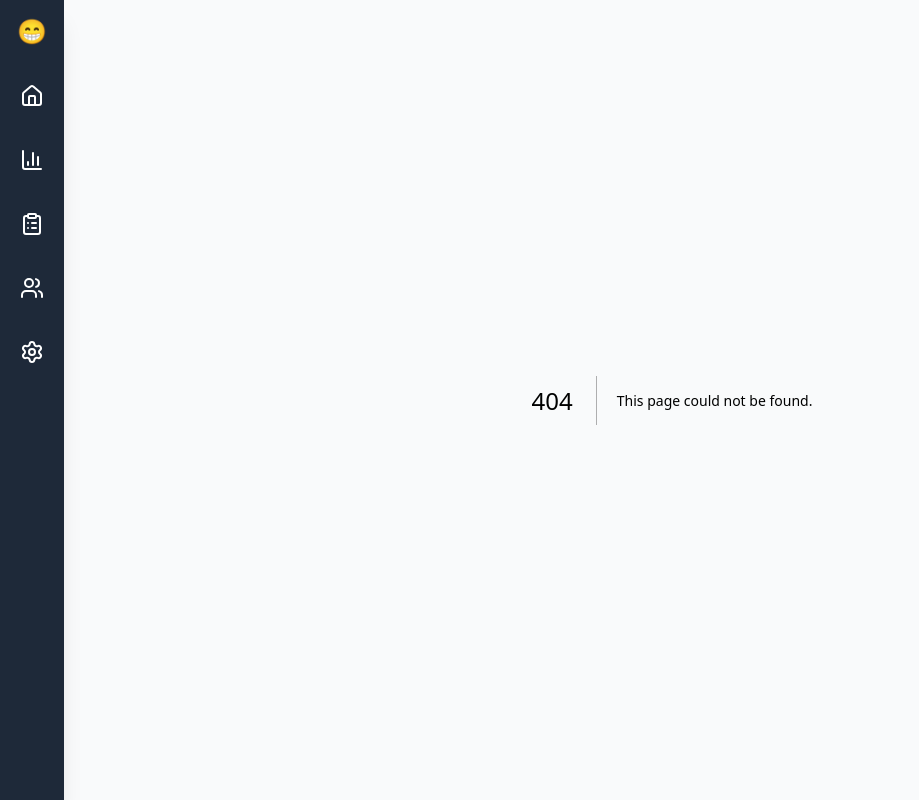
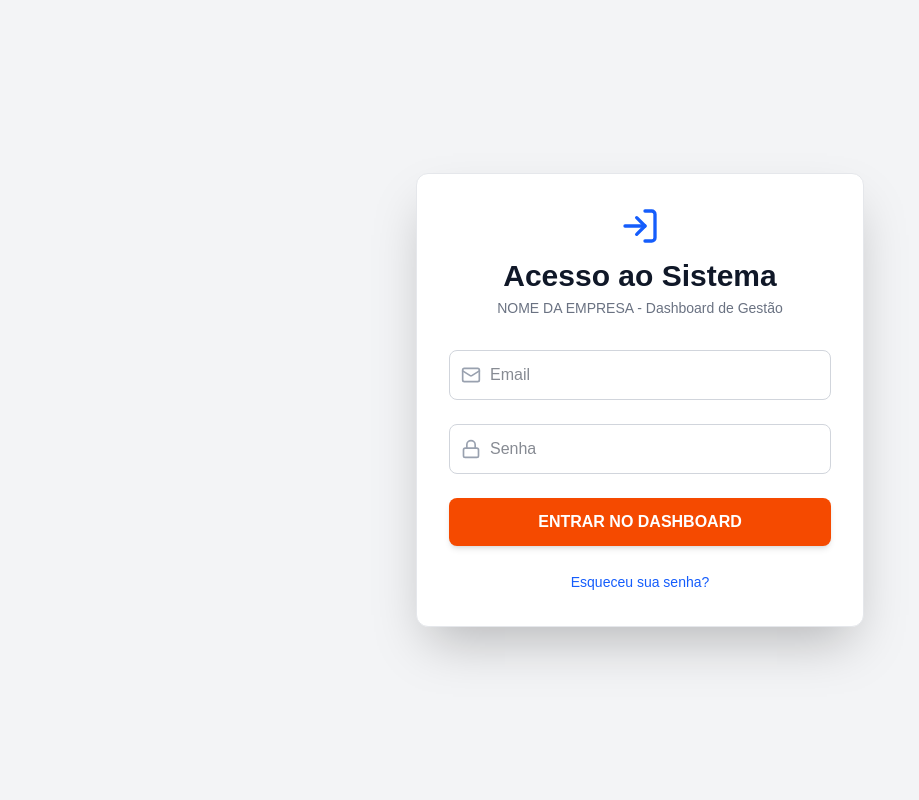
Before and after one commit to Patheis/SaaS, a Next.js app: page /SaaS/login in a window 1280 px wide. Before the commit this address had no page. Shown: the whole page, without its empty margins (0-919 px from the left). Built offline with nearby package versions, Linux system fonts and the light colour scheme.

Commit message:
Tela de login funcional, e css atualizado para o login

```diff
--- a/src/app/dashboard-detalhe/page.tsx
+++ b/src/app/dashboard-detalhe/page.tsx
@@ -1,12 +1,11 @@
-// src/app/dashboard-detalhe/page.tsx
-
 'use client';
 
 import Header from '@/components/Layout/Header';
 import BarChartComponent from '@/components/Dashboard/BarChartComponent';
 import PieChartComponent from '@/components/Dashboard/PieChartComponent';
+import DashboardLayout from '@/components/Layout/DashboardLayout'; // ⬅️ IMPORTADO!
 
-// Dados mockados
+// Dados mockados (sem alteração)
 const barData = [
   { name: 'Jan', Meta: 4000, Realizado: 2400 },
   { name: 'Fev', Meta: 3000, Realizado: 1398 },
@@ -25,6 +24,8 @@ const pieData = [
 
 export default function DashboardDetalhePage() {
   return (
+    // ⬅️ ENVOLVIMENTO CORRETO
+    <DashboardLayout>
       <div>
         <Header title="VISÃO GERAL" subtitle="Análise Detalhada dos Processos" />
 
@@ -35,7 +36,7 @@ export default function DashboardDetalhePage() {
 
             {/* Card para o Gráfico de Barras */}
             <div className="bg-white p-6 rounded-xl shadow-lg h-96">
-            <h3 className="font-semibold text-lg mb-4 border-b pb-2">Meta vs. Realizado (Mensal)</h3>
+              <h3 className="font-extrabold text-xl text-gray-900 mb-4 border-b pb-2">Meta vs. Realizado (Mensal)</h3>
               <div className="h-4/5">
                   <BarChartComponent data={barData} />
               </div>
@@ -43,7 +44,7 @@ export default function DashboardDetalhePage() {
 
             {/* Card para o Gráfico de Pizza */}
             <div className="bg-white p-6 rounded-xl shadow-lg h-96">
-            <h3 className="font-semibold text-lg mb-4 border-b pb-2">Distribuição de Riscos</h3>
+              <h3 className="font-extrabold text-xl text-gray-900 mb-4 border-b pb-2">Distribuição de Riscos</h3>
               <div className="h-4/5">
                   <PieChartComponent data={pieData} />
               </div>
@@ -51,5 +52,6 @@ export default function DashboardDetalhePage() {
           </div>
         </div>
       </div>
+    </DashboardLayout>
   );
 }
--- a/src/app/gestao-sistema/page.tsx
+++ b/src/app/gestao-sistema/page.tsx
@@ -1,14 +1,12 @@
-// src/app/gestao-sistema/page.tsx
 'use client';
 
 import Header from '@/components/Layout/Header';
 import React, { useState, useMemo } from 'react';
-import { Search, User, Clock, CheckCircle, RotateCcw } from 'lucide-react';
-// IMPORTAÇÃO CORRIGIDA: Precisamos do PaginationControls
+import { Search, User, CheckCircle, RotateCcw } from 'lucide-react';
 import PaginationControls from '@/components/UI/PaginationControls';
-import { ProcessoStatus } from '@/data/types';
+import DashboardLayout from '@/components/Layout/DashboardLayout'; // ⬅️ IMPORTADO!
 
-// Tipagem Específica para Logs (ADICIONAR À src/data/types.ts ANTES DO COMMIT)
+// NOTA: A tipagem LogEntry precisa estar em src/data/types.ts para o projeto compilar
 interface LogEntry {
   id: number;
   usuario: string;
@@ -30,7 +28,7 @@ const mockLogs: LogEntry[] = [
   { id: 7, usuario: 'carlos', nome: 'Carlos Silva', responsabilidade: 'Equipe', acao: 'Logout', data: '2025-11-06 12:00', status: 'Sucesso' },
 ];
 
-// Componente da Tabela de Logs (sem alteração)
+// Componente da Tabela de Logs
 const LogsTable = ({ data }: { data: LogEntry[] }) => {
     const getStatusColor = (status: LogEntry['status']) => {
         if (status === 'Falha') return 'bg-red-100 text-red-800 border-red-500';
@@ -79,7 +77,7 @@ export default function GestaoSistemaPage() {
   const [selectedResponsabilidade, setSelectedResponsabilidade] = useState('');
   const [selectedStatus, setSelectedStatus] = useState('');
   const [currentPage, setCurrentPage] = useState(1);
-  const [itemsPerPage, setItemsPerPage] = useState(10); // Adicionado estado itemsPerPage
+  const [itemsPerPage, setItemsPerPage] = useState(10);
 
   const filteredLogs = useMemo(() => {
     let list = mockLogs;
@@ -104,6 +102,8 @@ export default function GestaoSistemaPage() {
   const statusLogUnicos = useMemo(() => ['Sucesso', 'Falha', 'Aviso'], []);
 
   return (
+    // ⬅️ ENVOLVIMENTO CORRETO
+    <DashboardLayout>
       <div>
         <Header title="Gestão do Sistema" subtitle="Logs de Acesso e Auditoria" />
 
@@ -176,5 +176,6 @@ export default function GestaoSistemaPage() {
           </div>
         </div>
       </div>
+    </DashboardLayout>
   );
 }
--- a/src/app/layout.tsx
+++ b/src/app/layout.tsx
@@ -1,6 +1,4 @@
-// src/app/layout.tsx (Versão Simplificada)
 import './globals.css';
-import Sidebar from '@/components/Layout/Sidebar'; // Apenas a Sidebar
 
 export default function RootLayout({
   children,
@@ -10,14 +8,8 @@ export default function RootLayout({
   return (
     <html lang="pt-BR">
       <body>
-        <div className="flex h-screen bg-gray-50">
-          <Sidebar />
-
-          {/* pl-16 define o espaçamento fixo para a Sidebar de 16 unidades de largura (w-16) */}
-          <main className="flex-1 overflow-y-auto pl-16 transition-all duration-300">
-            {children}
-          </main>
-        </div>
+        {/* O children agora renderiza o conteúdo de tela cheia (como Login) ou o DashboardLayout (nas outras páginas) */}
+        {children}
       </body>
     </html>
   );
--- /dev/null
+++ b/src/app/login/page.tsx
@@ -0,0 +1,112 @@
+'use client';
+
+import React, { useState } from 'react';
+import Link from 'next/link';
+import { LogIn, Mail, Lock } from 'lucide-react';
+import { useRouter } from 'next/navigation'; // ⬅️ 1. IMPORTAR ROUTER
+
+export default function LoginPage() {
+  const [email, setEmail] = useState('');
+  const [password, setPassword] = useState('');
+  const [loading, setLoading] = useState(false);
+
+  const router = useRouter(); // ⬅️ 2. INICIALIZAR ROUTER
+
+  const handleSubmit = (e: React.FormEvent) => {
+    e.preventDefault();
+    setLoading(true);
+
+    // Simulação de login
+    setTimeout(() => {
+      setLoading(false);
+
+      // Validação usando credenciais mockadas
+      if (email === 'teste@com' && password === '123') {
+
+        // ⬅️ 3. REDIRECIONAMENTO CORRIGIDO: usa router.push para a rota raiz (/).
+        // O Next.js tratará automaticamente o prefixo /SaaS/ se você estiver no GitHub Pages.
+        router.push('/');
+
+      } else {
+        alert('Credenciais inválidas. Tente novamente.');
+      }
+    }, 1500);
+  };
+
+  return (
+    // Fundo cinza e altura total
+    <div className="flex min-h-screen items-center justify-center bg-gray-100 p-4">
+
+      {/* Card de Login Centralizado */}
+      <div className="w-full max-w-md bg-white p-8 rounded-xl shadow-2xl border border-gray-200">
+
+        {/* Cabeçalho */}
+        <div className="text-center mb-8">
+          <LogIn className="w-10 h-10 mx-auto text-blue-600 mb-3" />
+          <h1 className="text-3xl font-extrabold text-gray-900">
+            Acesso ao Sistema
+          </h1>
+          <p className="text-sm text-gray-500 mt-1">
+            NOME DA EMPRESA - Dashboard de Gestão
+          </p>
+        </div>
+
+        {/* Formulário */}
+        <form onSubmit={handleSubmit} className="space-y-6">
+
+          {/* Campo de Email */}
+          <div className="relative">
+            <Mail className="absolute left-3 top-1/2 transform -translate-y-1/2 w-5 h-5 text-gray-400" />
+            <input
+              type="email"
+              placeholder="Email"
+              value={email}
+              onChange={(e) => setEmail(e.target.value)}
+              required
+              className="w-full pl-10 pr-4 py-3 border border-gray-300 rounded-lg focus:ring-blue-500 focus:border-blue-500 text-gray-900"
+              disabled={loading}
+            />
+          </div>
+
+          {/* Campo de Senha */}
+          <div className="relative">
+            <Lock className="absolute left-3 top-1/2 transform -translate-y-1/2 w-5 h-5 text-gray-400" />
+            <input
+              type="password"
+              placeholder="Senha"
+              value={password}
+              onChange={(e) => setPassword(e.target.value)}
+              required
+              className="w-full pl-10 pr-4 py-3 border border-gray-300 rounded-lg focus:ring-blue-500 focus:border-blue-500 text-gray-900"
+              disabled={loading}
+            />
+          </div>
+
+          {/* Botão de Submissão */}
+          <button
+            type="submit"
+            className={`w-full py-3 px-4 font-bold text-white rounded-lg transition-colors duration-200 shadow-md ${
+              loading
+                ? 'bg-gray-400 cursor-not-allowed'
+                : 'bg-orange-600 hover:bg-orange-700'
+            }`}
+            disabled={loading}
+          >
+            {loading ? (
+              <span className="animate-pulse">ENTRANDO...</span>
+            ) : (
+              'ENTRAR NO DASHBOARD'
+            )}
+          </button>
+        </form>
+
+        {/* Rodapé com Link de Recuperação */}
+        <div className="mt-6 text-center">
+          <Link href="/forgot-password" className="text-sm text-blue-600 hover:text-blue-80o transition-colors">
+            Esqueceu sua senha?
+          </Link>
+        </div>
+      </div>
+    </div>
+  );
+}
--- a/src/app/page.tsx
+++ b/src/app/page.tsx
@@ -1,33 +1,25 @@
-// src/app/page.tsx (Modificado)
-
-'use client'; // <-- Adicione esta linha!
-
-
-// Use o alias '@/...' para importar de src/
 import Header from '@/components/Layout/Header';
 import DashboardContent from '@/components/Dashboard/DashboardContent';
 import ActionIndicator from '@/components/Dashboard/ActionIndicator';
+import DashboardLayout from '@/components/Layout/DashboardLayout'; // Importação essencial
 
-// 1. Importar a tipagem centralizada
-import { ActionData } from '@/data/types';
-
-// 2. Aplicar o tipo ActionData ao nosso mock de dados
-const actionsData: ActionData = {
+// Dados de exemplo para o indicador
+const actionsData = {
   total: 25,
   vencidas: 5,
-  concluidas: 20, // Mudamos 'vendidas' para 'concluidas' para consistência
+  concluidas: 20,
 };
 
 export default function DashboardPage() {
   return (
-    <div>
+    // ⬅️ ENVOLVENDO A PÁGINA COM O NOVO LAYOUT
+    <DashboardLayout>
       <Header title="EMPRESA TESTE" subtitle="Olá, João Vitor" />
 
       <div className="p-8">
 
         {/* Indicador de Ações no topo */}
         <div className="mb-8">
-          {/* Implementação do componente ActionIndicator */}
           <ActionIndicator data={actionsData} />
         </div>
 
@@ -35,6 +27,6 @@ export default function DashboardPage() {
         <DashboardContent />
 
       </div>
-    </div>
+    </DashboardLayout>
   );
 }
--- /dev/null
+++ b/src/components/Layout/DashboardLayout.tsx
@@ -0,0 +1,21 @@
+import React from 'react';
+import Sidebar from './Sidebar';
+
+interface DashboardLayoutProps {
+  children: React.ReactNode;
+}
+
+// Este layout contém a Sidebar e o padding de 16 unidades,
+// e só deve ser usado em páginas que PRECISAM da navegação.
+export default function DashboardLayout({ children }: DashboardLayoutProps) {
+  return (
+    <div className="flex h-screen bg-gray-50">
+      <Sidebar />
+
+      {/* O pl-16 reserva o espaço da Sidebar */}
+      <main className="flex-1 overflow-y-auto pl-16 transition-all duration-300">
+        {children}
+      </main>
+    </div>
+  );
+}
```
Also changed, not shown: src/app/processos/page.tsx (+5 -8 lines), src/data/types.ts (line endings or trailing spaces). Lines whose indentation alone changed are shown as unchanged.
